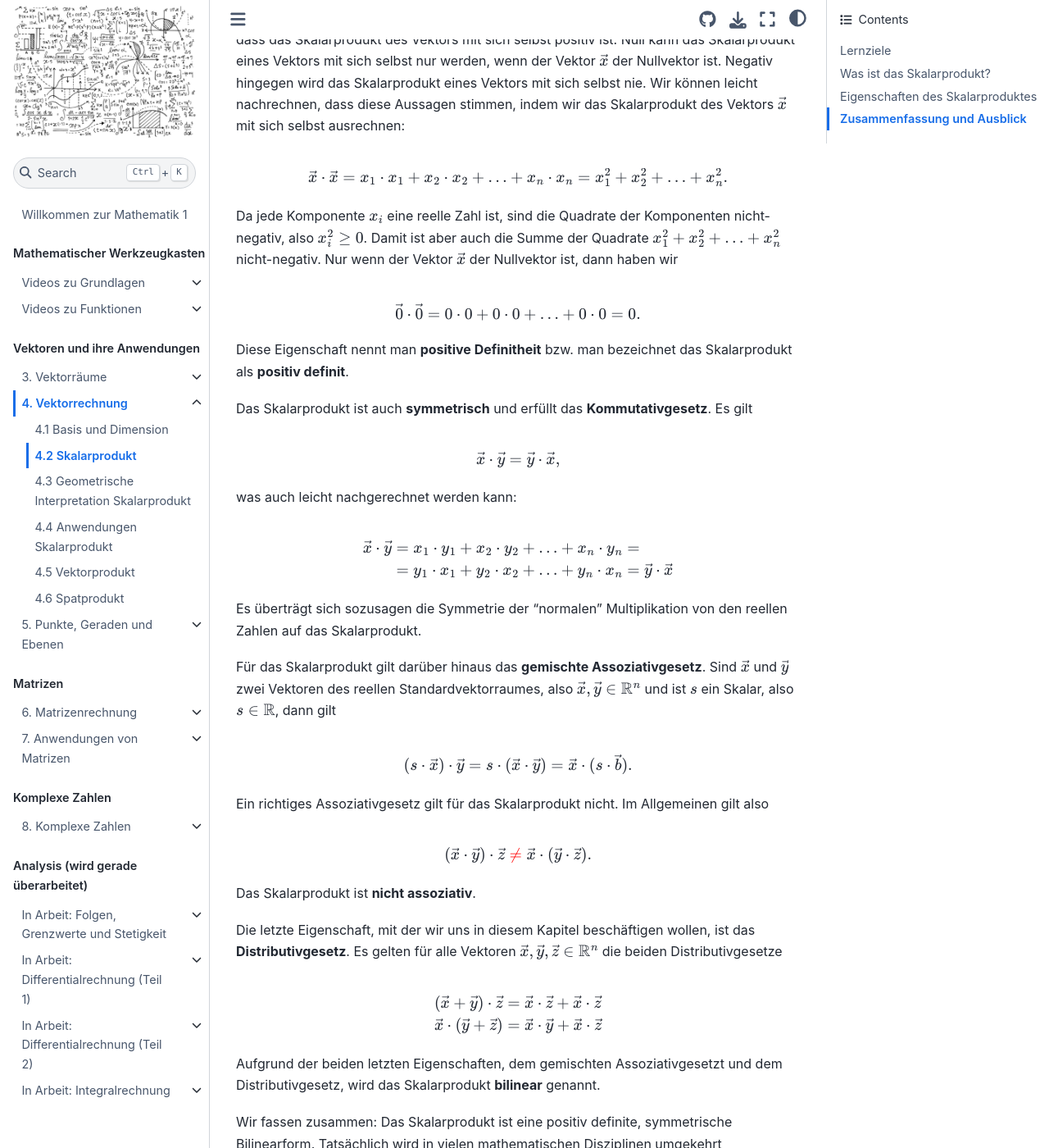
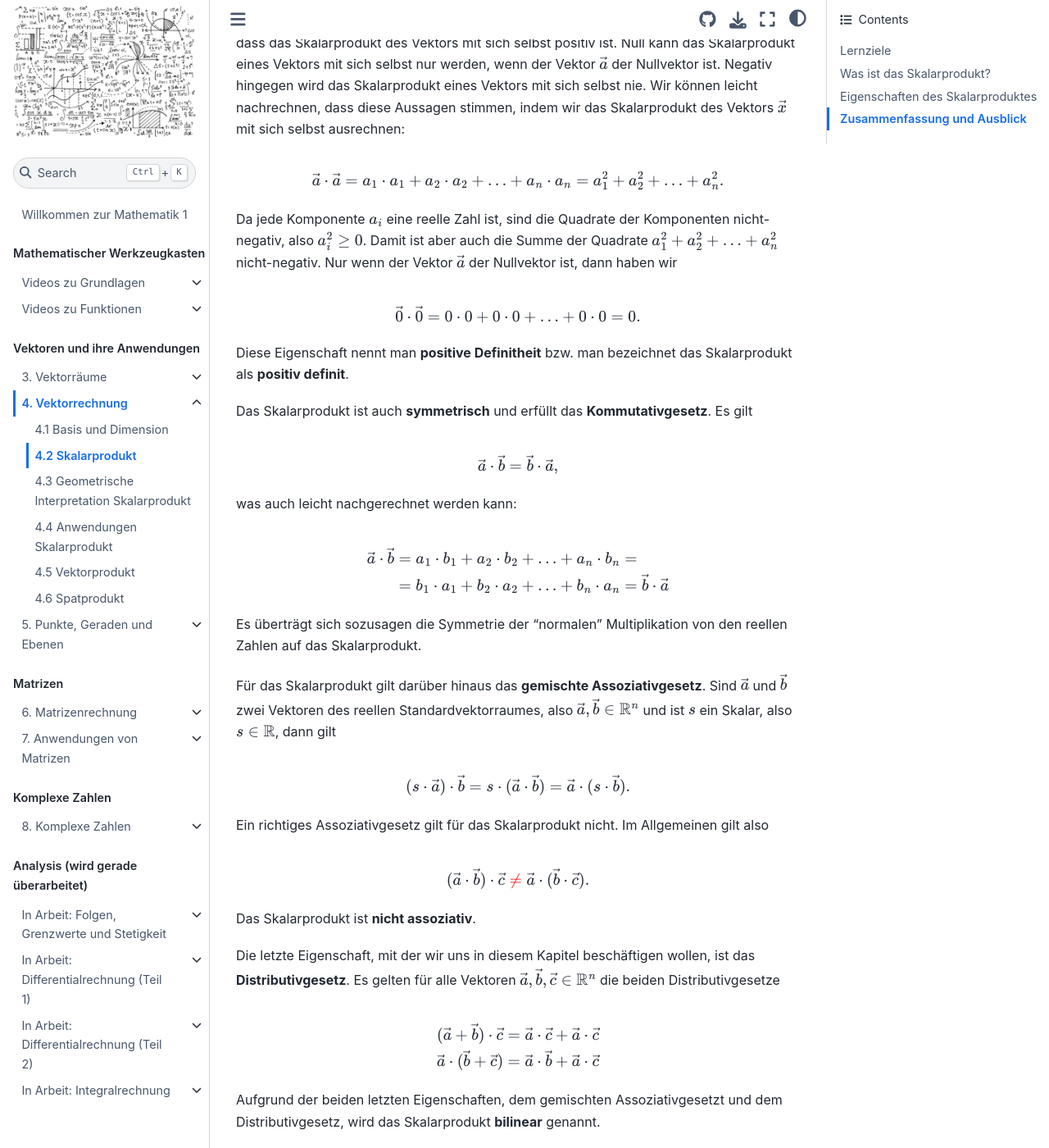
Before and after one commit to s-linden/mathematik-1, a Jupyter Book: the page built from doc/chapter04/sec02.md, in a window 1280 px wide and 1400 px high, scrolled down 3775 px. Shown: the whole window at 82% size. Built offline with Jupyter Book 1.0.4 settings and Sphinx 7.4.7 and the Sphinx Book theme 1.1.4, drawn with Linux system fonts in a browser that asks for light colours; some of the changed text lies outside the part shown.

Commit message:
notation changed

````diff
--- a/doc/chapter04/sec02.md
+++ b/doc/chapter04/sec02.md
@@ -88,14 +88,14 @@ Skalarprodukt. Allgemein wird sie folgendermaßen definiert.
 
 ```{admonition} Was ist ... das Skalarprodukt?
 :class: note
-Sind $\vec{x}\in\mathbb{R}^n$ und $\vec{y}\in\mathbb{R}^n$ zwei Vektoren des
+Sind $\vec{a}\in\mathbb{R}^n$ und $\vec{b}\in\mathbb{R}^n$ zwei Vektoren des
 reellen Standardvektorraumes, so wird die mathematische Verknüpfung
 
-$$\vec{x} \cdot \vec{y} =
-\begin{pmatrix} x_1 \\ x_2 \\ \vdots \\ x_n \end{pmatrix} \cdot
-\begin{pmatrix} y_1 \\ y_2 \\ \vdots \\ y_n \end{pmatrix} =
-x_1 \cdot y_1 + x_2 \cdot y_2 + \ldots + x_n \cdot y_n =
-\sum_{i=1}^{n} x_i \cdot y_i $$
+$$\vec{a} \cdot \vec{b} =
+\begin{pmatrix} a_1 \\ a_2 \\ \vdots \\ a_n \end{pmatrix} \cdot
+\begin{pmatrix} b_1 \\ b_2 \\ \vdots \\ b_n \end{pmatrix} =
+a_1 \cdot b_1 + a_2 \cdot b_2 + \ldots + a_n \cdot b_n =
+\sum_{i=1}^{n} a_i \cdot b_i $$
 
 Skalarprodukt genannt.
 ```
@@ -137,19 +137,19 @@ referrerpolicy="strict-origin-when-cross-origin" allowfullscreen></iframe>
 ## Eigenschaften des Skalarproduktes
 
 Das Skalarprodukt hat einige sehr wichtige Eigenschaften. Für jeden Vektor
-$\vec{x}\in\mathbb{R}^n$ gilt, dass das Skalarprodukt des Vektors mit sich
+$\vec{a}\in\mathbb{R}^n$ gilt, dass das Skalarprodukt des Vektors mit sich
 selbst positiv ist. Null kann das Skalarprodukt eines Vektors mit sich selbst
-nur werden, wenn der Vektor $\vec{x}$ der Nullvektor ist. Negativ hingegen wird
+nur werden, wenn der Vektor $\vec{a}$ der Nullvektor ist. Negativ hingegen wird
 das Skalarprodukt eines Vektors mit sich selbst nie. Wir können leicht
 nachrechnen, dass diese Aussagen stimmen, indem wir das Skalarprodukt des
 Vektors $\vec{x}$ mit sich selbst ausrechnen:
 
-$$\vec{x}\cdot\vec{x} = x_1 \cdot x_1 + x_2 \cdot x_2 + \ldots + x_n \cdot x_n =
- x_1^2 + x_2^2 + \ldots + x_n^2.$$
+$$\vec{a}\cdot\vec{a} = a_1 \cdot a_1 + a_2 \cdot a_2 + \ldots + a_n \cdot a_n =
+ a_1^2 + a_2^2 + \ldots + a_n^2.$$
 
-Da jede Komponente $x_i$ eine reelle Zahl ist, sind die Quadrate der Komponenten
-nicht-negativ, also $x_i^2 \geq 0$. Damit ist aber auch die Summe der Quadrate
-$x_1^2 + x_2^2 + \ldots + x_n^2$ nicht-negativ. Nur wenn der Vektor $\vec{x}$
+Da jede Komponente $a_i$ eine reelle Zahl ist, sind die Quadrate der Komponenten
+nicht-negativ, also $a_i^2 \geq 0$. Damit ist aber auch die Summe der Quadrate
+$a_1^2 + a_2^2 + \ldots + a_n^2$ nicht-negativ. Nur wenn der Vektor $\vec{a}$
 der Nullvektor ist, dann haben wir
 
 $$\vec{0} \cdot \vec{0} = 0\cdot 0 + 0\cdot 0 + \ldots + 0\cdot0 = 0.$$
@@ -159,41 +159,41 @@ Skalarprodukt als **positiv definit**.
 
 Das Skalarprodukt ist auch **symmetrisch** und erfüllt das **Kommutativgesetz**. Es gilt
 
-$$\vec{x} \cdot \vec{y} = \vec{y} \cdot \vec{x},$$
+$$\vec{a} \cdot \vec{b} = \vec{b} \cdot \vec{a},$$
 
 was auch leicht nachgerechnet werden kann:
 
-\begin{align*} \vec{x}\cdot\vec{y} &= x_1\cdot y_1 + x_2\cdot y_2 + \ldots +
-x_n\cdot y_n =\\
-&= y_1\cdot x_1 + y_2\cdot x_2 + \ldots + y_n\cdot x_n = \vec{y}\cdot\vec{x}\\
+\begin{align*} \vec{a}\cdot\vec{b} &= a_1\cdot b_1 + a_2\cdot b_2 + \ldots +
+a_n\cdot b_n =\\
+&= b_1\cdot a_1 + b_2\cdot a_2 + \ldots + b_n\cdot a_n = \vec{b}\cdot\vec{a}\\
 \end{align*}
 
 Es überträgt sich sozusagen die Symmetrie der "normalen" Multiplikation von
 den reellen Zahlen auf das Skalarprodukt.
 
 Für das Skalarprodukt gilt darüber hinaus das **gemischte Assoziativgesetz**.
-Sind $\vec{x}$ und $\vec{y}$ zwei Vektoren des reellen Standardvektorraumes,
-also $\vec{x}, \vec{y}\in\mathbb{R}^n$ und ist $s$ ein Skalar, also
+Sind $\vec{a}$ und $\vec{b}$ zwei Vektoren des reellen Standardvektorraumes,
+also $\vec{a}, \vec{b}\in\mathbb{R}^n$ und ist $s$ ein Skalar, also
 $s\in\mathbb{R}$, dann gilt
 
-$$(s\cdot\vec{x})\cdot\vec{y} = s\cdot (\vec{x}\cdot\vec{y}) = \vec{x}\cdot
+$$(s\cdot\vec{a})\cdot\vec{b} = s\cdot (\vec{a}\cdot\vec{b}) = \vec{a}\cdot
 (s\cdot\vec{b}).$$
 
 Ein richtiges Assoziativgesetz gilt für das Skalarprodukt nicht. Im Allgemeinen
 gilt also
 
-$$(\vec{x}\cdot\vec{y})\cdot\vec{z} \textcolor{red}{\neq}
-\vec{x}\cdot(\vec{y}\cdot\vec{z}).$$
+$$(\vec{a}\cdot\vec{b})\cdot\vec{c} \textcolor{red}{\neq}
+\vec{a}\cdot(\vec{b}\cdot\vec{c}).$$
 
 Das Skalarprodukt ist **nicht assoziativ**.
 
 Die letzte Eigenschaft, mit der wir uns in diesem Kapitel beschäftigen wollen,
-ist das **Distributivgesetz**. Es gelten für alle Vektoren $\vec{x}, \vec{y},
-\vec{z} \in \mathbb{R}^n$ die beiden Distributivgesetze
+ist das **Distributivgesetz**. Es gelten für alle Vektoren $\vec{a}, \vec{b},
+\vec{c} \in \mathbb{R}^n$ die beiden Distributivgesetze
 
 \begin{align*}
-(\vec{x}+\vec{y})\cdot\vec{z} &= \vec{x}\cdot\vec{z} + \vec{x}\cdot\vec{z} \\
-\vec{x}\cdot(\vec{y}+\vec{z}) &= \vec{x}\cdot\vec{y} + \vec{x}\cdot\vec{z} \\
+(\vec{a}+\vec{b})\cdot\vec{c} &= \vec{a}\cdot\vec{c} + \vec{a}\cdot\vec{c} \\
+\vec{a}\cdot(\vec{b}+\vec{c}) &= \vec{a}\cdot\vec{b} + \vec{a}\cdot\vec{c} \\
 \end{align*}
 
 Aufgrund der beiden letzten Eigenschaften, dem gemischten Assoziativgesetzt und
````
